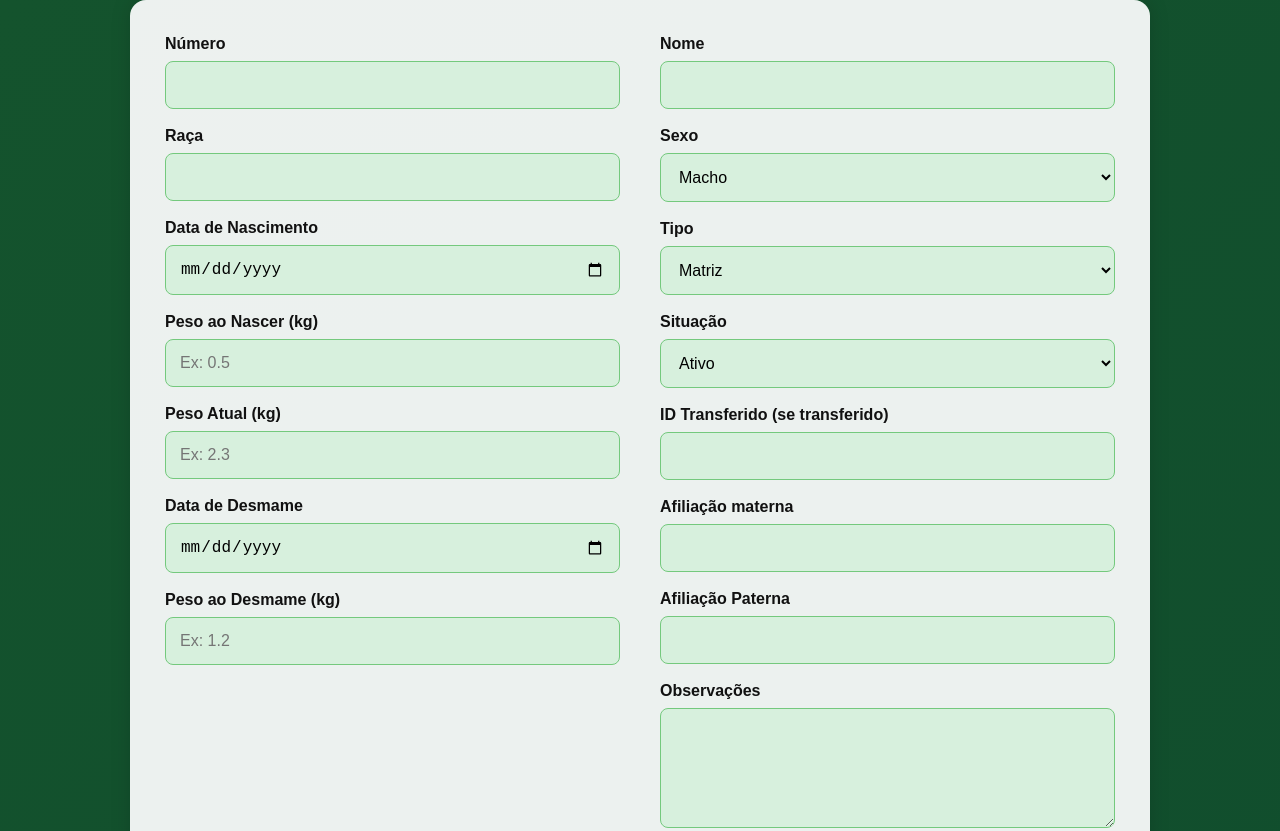
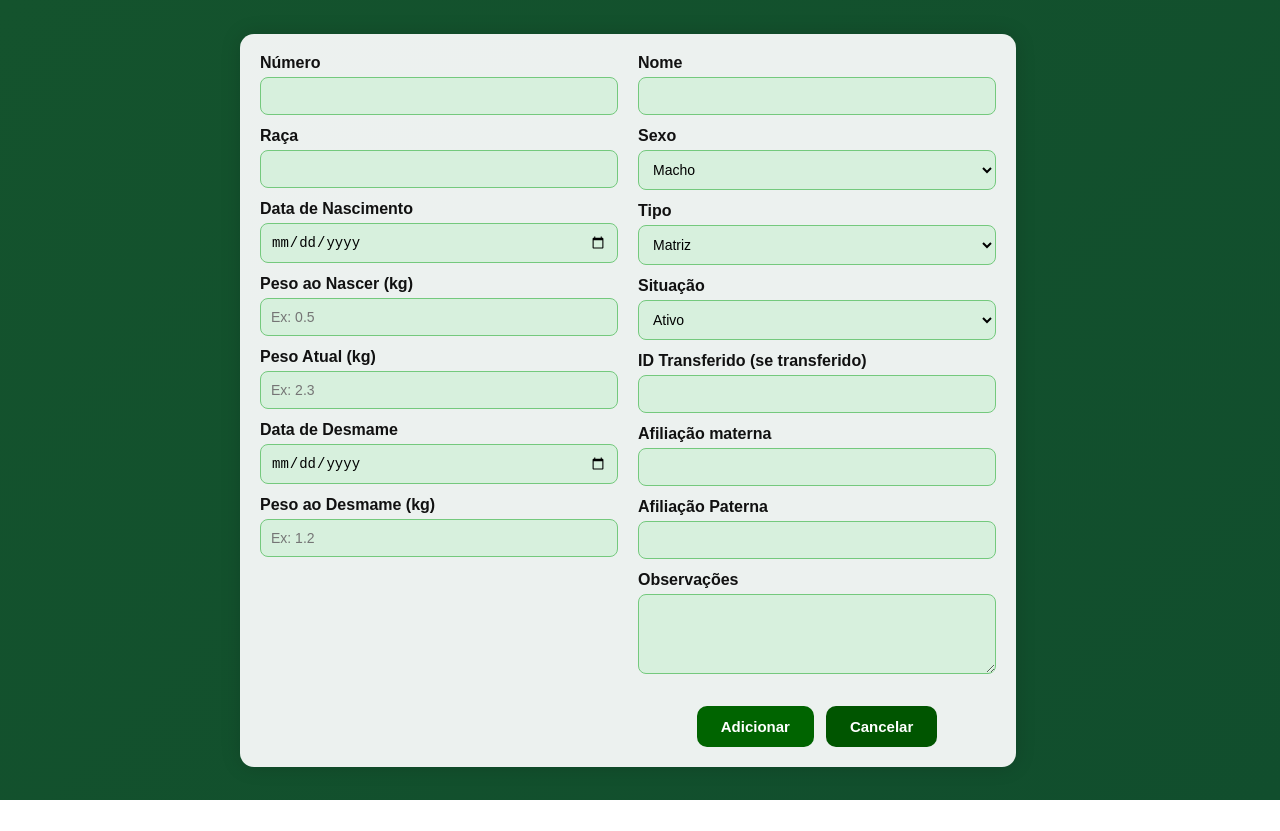
Before and after one commit to eduardo74094/gerenciamento_coelho, a website: page front_end/html/Adicionar_coelho.html in a window 1280 px wide. Shown: the top 831 px of the page. After the commit the page ends 800 px from the top, so only its background shows below. Drawn offline with Linux system fonts and the light colour scheme.

Commit message:
ultimas alteraçoes

```diff
--- a/front_end/css/fichas_styles.css
+++ b/front_end/css/fichas_styles.css
@@ -13,16 +13,15 @@ body {
 .container {
   background-color: rgba(255,255,255,0.92);
 
-  width: 950px;
-  max-width: 95%;
+  width: 760px;
+  max-width: 92%;
 
-  padding: 35px;
+  padding: 20px;
 
-  border-radius: 16px;
+  border-radius: 14px;
 
   box-shadow: 0 0 20px rgba(0,0,0,0.15);
 }
-
 .container h2 {
   text-align: center;
   margin-bottom: 20px;
@@ -34,11 +33,11 @@ form {
 }
 
 .form-box {
-  display: flex;
+    display: flex;
 
   justify-content: space-between;
 
-  gap: 40px;
+  gap: 20px;
 }
 
 .left,
@@ -46,7 +45,7 @@ form {
   display: flex;
   flex-direction: column;
 
-  gap: 18px;
+  gap: 12px;
 
   width: 100%;
 }
@@ -65,13 +64,13 @@ label {
 input,
 select,
 textarea {
-  margin-top: 8px;
+   margin-top: 5px;
 
   width: 100%;
 
-  padding: 14px;
+  padding: 10px;
 
-  font-size: 16px;
+  font-size: 14px;
 
   border-radius: 8px;
 
@@ -83,19 +82,19 @@ textarea {
 }
 
 textarea {
-  min-height: 120px;
 
+  min-height: 80px;
   resize: vertical;
 }
 
 .buttons {
-  display: flex;
+ display: flex;
 
   justify-content: center;
 
-  gap: 20px;
+  gap: 12px;
 
-  margin-top: 35px;
+  margin-top: 20px;
 }
 
 button {
@@ -107,14 +106,12 @@ button {
 
   border-radius: 10px;
 
-  padding: 16px 40px;
-
-  font-size: 18px;
-
   font-weight: bold;
 
   cursor: pointer;
+ padding: 12px 24px;
 
+  font-size: 15px;
   transition: 0.2s;
 }
 
```
